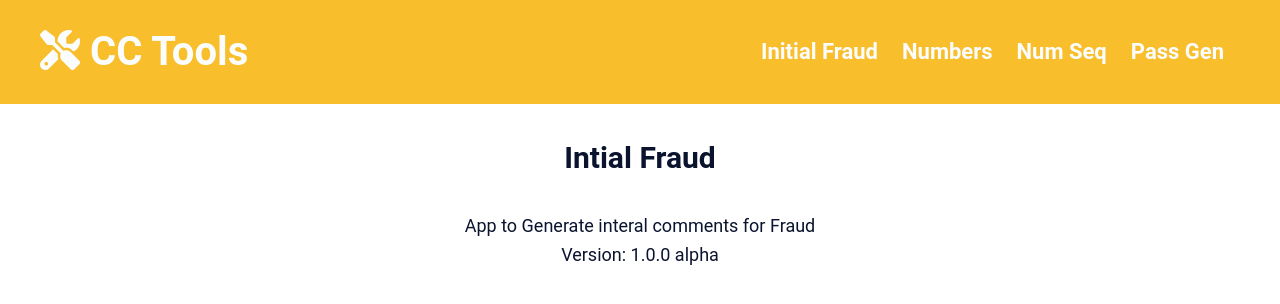
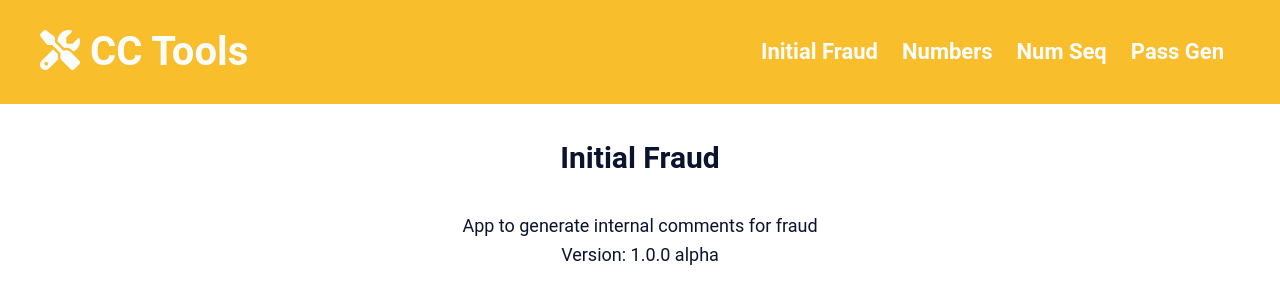
Before and after one commit to MelvinPeepers/tools, a React (Create React App) app in the folder my-app/: page / in a window 1280 px wide. Shown: the top 304 px of the page. Built offline with nearby package versions, Linux system fonts and the light colour scheme.

Commit message:
fixed spelling mistakes in text on each page

```diff
--- a/my-app/src/components/pages/initialFraud/InitialFraud.js
+++ b/my-app/src/components/pages/initialFraud/InitialFraud.js
@@ -3,8 +3,8 @@ const InitialFraud = () => {
   return (
     <Fragment>
       <div className="header-secondary">
-        <h2>Intial Fraud</h2>
-        <p>App to Generate interal comments for Fraud</p>
+        <h2>Initial Fraud</h2>
+        <p>App to generate internal comments for fraud</p>
         <p>Version: 1.0.0 alpha</p>
       </div>
     </Fragment>
--- a/my-app/src/components/pages/numSequences/NumSequences.js
+++ b/my-app/src/components/pages/numSequences/NumSequences.js
@@ -4,7 +4,7 @@ const NumSequences = () => {
     <Fragment>
       <div className="header-secondary">
         <h2>Number Sequences</h2>
-        <p>App to Generate Number Sequences</p>
+        <p>App to generate number sequences</p>
         <p>Version: 1.0.0 alpha</p>
       </div>
     </Fragment>
--- a/my-app/src/components/pages/passwordGen/PasswordGen.js
+++ b/my-app/src/components/pages/passwordGen/PasswordGen.js
@@ -4,7 +4,7 @@ const PasswordGen = () => {
     <Fragment>
       <div className="header-secondary">
         <h2>Password Generator</h2>
-        <p>App to Generate Passwords</p>
+        <p>App to generate Passwords</p>
         <p>Version: 1.0.0 alpha</p>
       </div>
     </Fragment>
```
